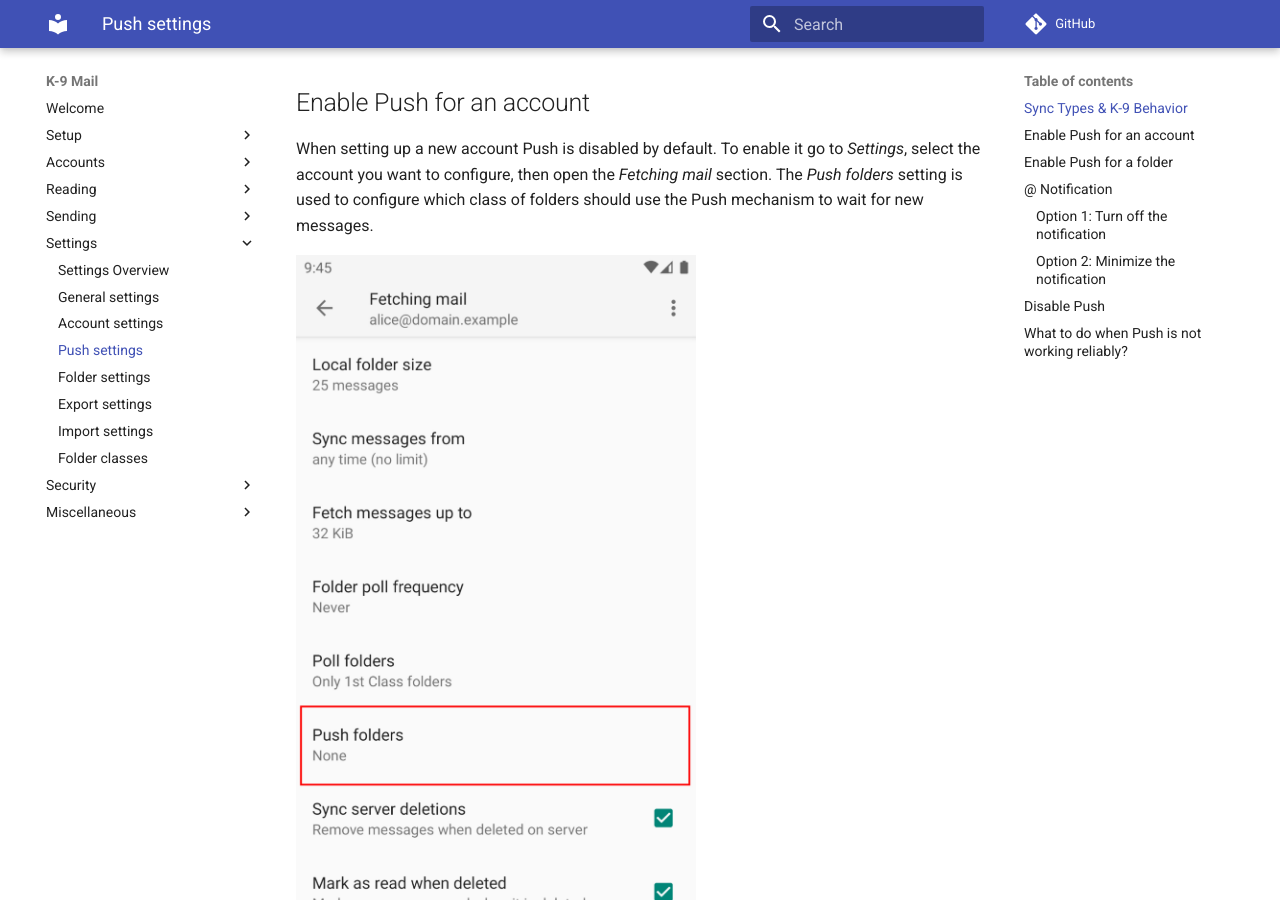
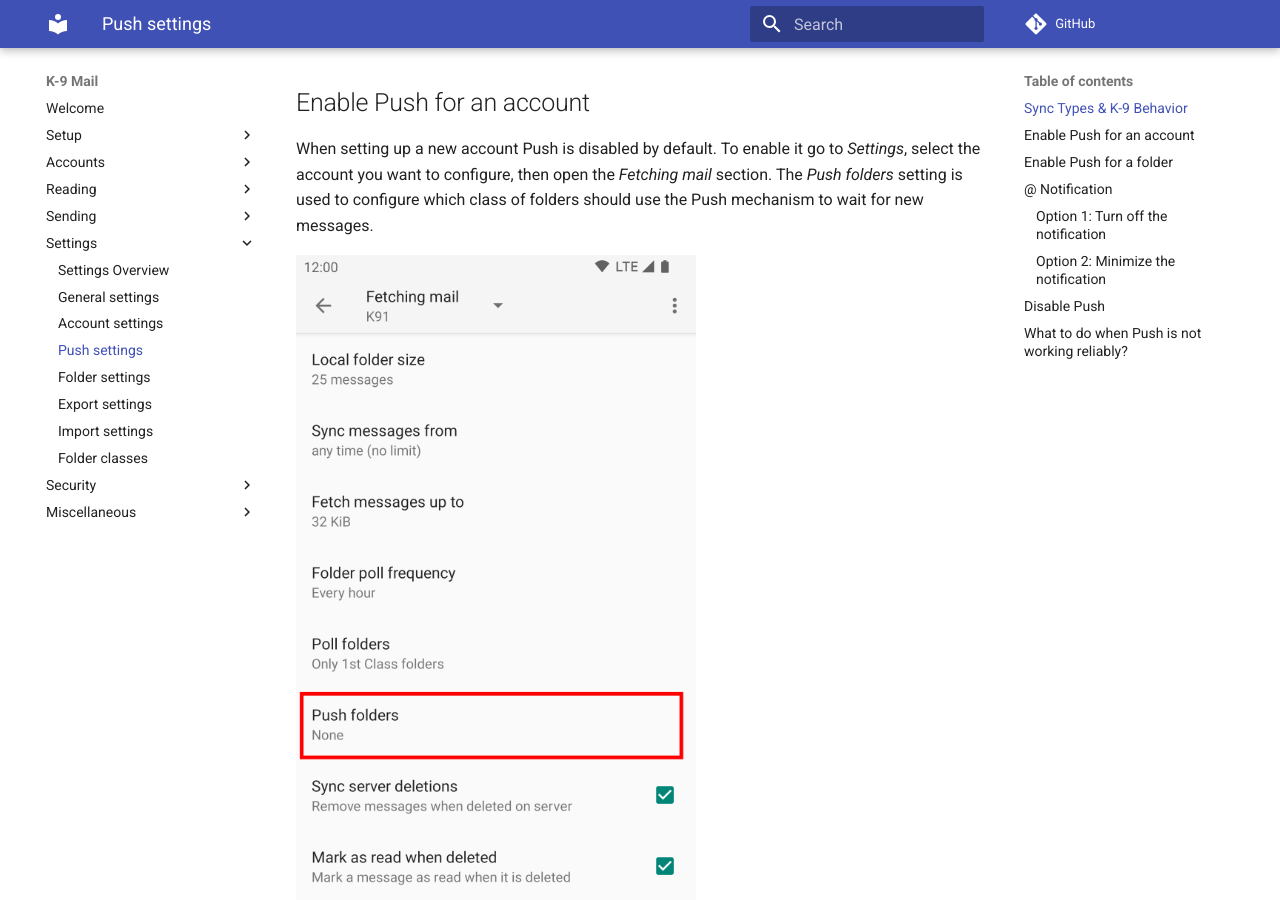
Before and after one commit to k9mail/k9mail-docs, an MkDocs documentation site: the page built from docs/en/current/settings/push.md, in a window 1280 px wide and 900 px high, scrolled down 539 px. Built offline with MkDocs 1.6.1 and Material for MkDocs 9.7.7, drawn with Linux system fonts in a browser that asks for light colours; comment, search, counter and statistics services are not loaded.

Commit message:
update a screenshot

```diff
--- a/docs/en/current/settings/push.md
+++ b/docs/en/current/settings/push.md
@@ -23,7 +23,7 @@
 select the account you want to configure, then open the *Fetching mail* section.
 The *Push folders* setting is used to configure which class of folders should use the Push mechanism to wait for new messages.
 
-![K9 Mail Push Settings](img/k9mail_push__settings.jpg)
+![K9 Mail Push Settings](img/push_settings.png)
 
 ![K9 Mail Push Folders](img/k9mail_push__push_folders.png)
 
```
Also changed, not shown: docs/en/current/settings/img/push_settings.png (added).
